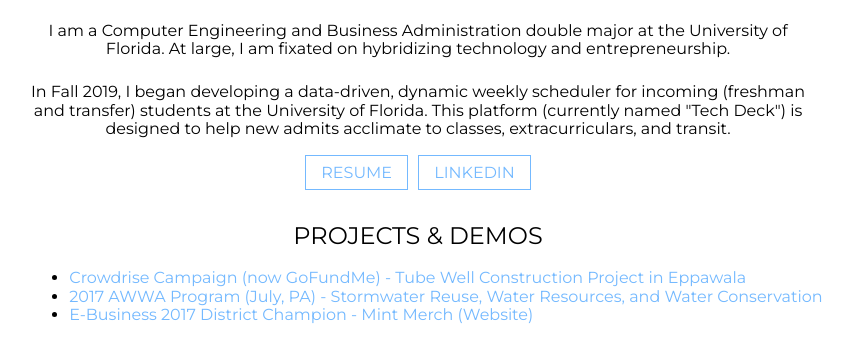
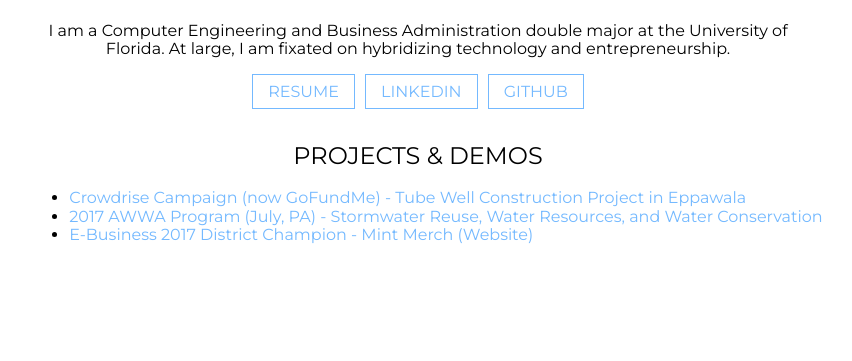
Before and after one commit to nipunaw/nipunaw.github.io, a plain HTML site: page index.html in a window 1280 px wide. Shown: the part 339-700 px from the top of the page, without its empty margins (222-1074 px from the left). Drawn offline with nearby package versions, Linux system fonts and the light colour scheme.

Commit message:
Description updates, Github button added

```diff
--- a/index.html
+++ b/index.html
@@ -13,9 +13,10 @@
   <h1>Nipuna Weerapperuma</h1>
   <h3>Engineer, Entrepreneur, Researcher, Designer</h3>
   <p>I am a Computer Engineering and Business Administration double major at the University of Florida. At large, I am fixated on hybridizing technology and entrepreneurship.</p>
-  <p>In Fall 2019, I began developing a data-driven, dynamic weekly scheduler for incoming (freshman and transfer) students at the University of Florida. This platform (currently named "Tech Deck") is designed to help new admits acclimate to classes, extracurriculars, and transit.</p>
+  <!--<p>In Fall 2019, I began developing a data-driven, dynamic weekly scheduler for incoming (freshman and transfer) students at the University of Florida. This platform (currently named "Tech Deck") is designed to help new admits acclimate to classes, extracurriculars, and transit.</p>-->
   <a id="button" href="resume.pdf">RESUME</a>
   <a id="button" href="https://www.linkedin.com/in/nipuna-w/">LINKEDIN</a>
+  <a id="button" href="https://github.com/nipunaw/">GITHUB</a>
   <!--<a id="button" href="blog.html">TECHDECK</a> Work in Progress-->
   <h2>Projects & Demos</h2>
   <ul>
```
